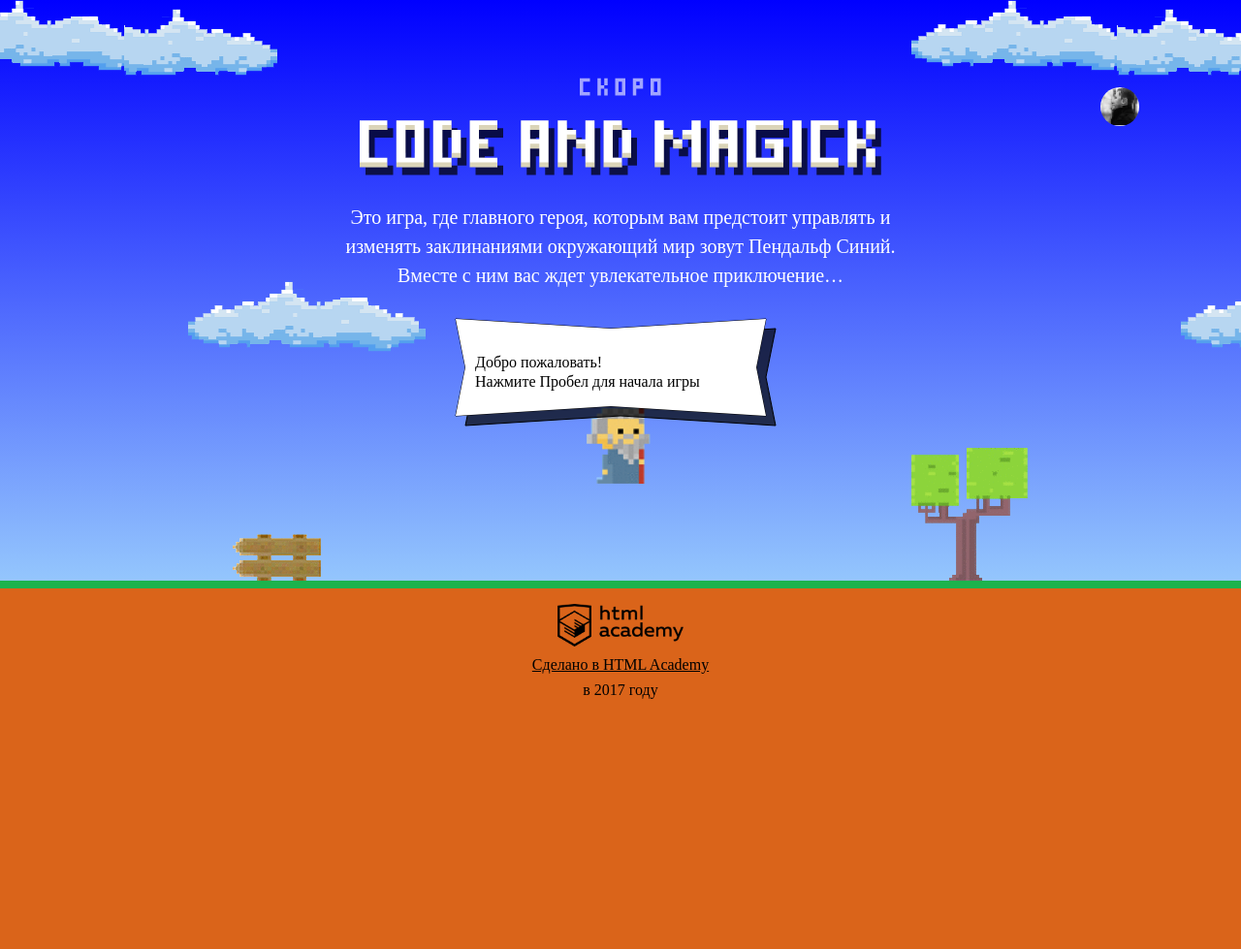
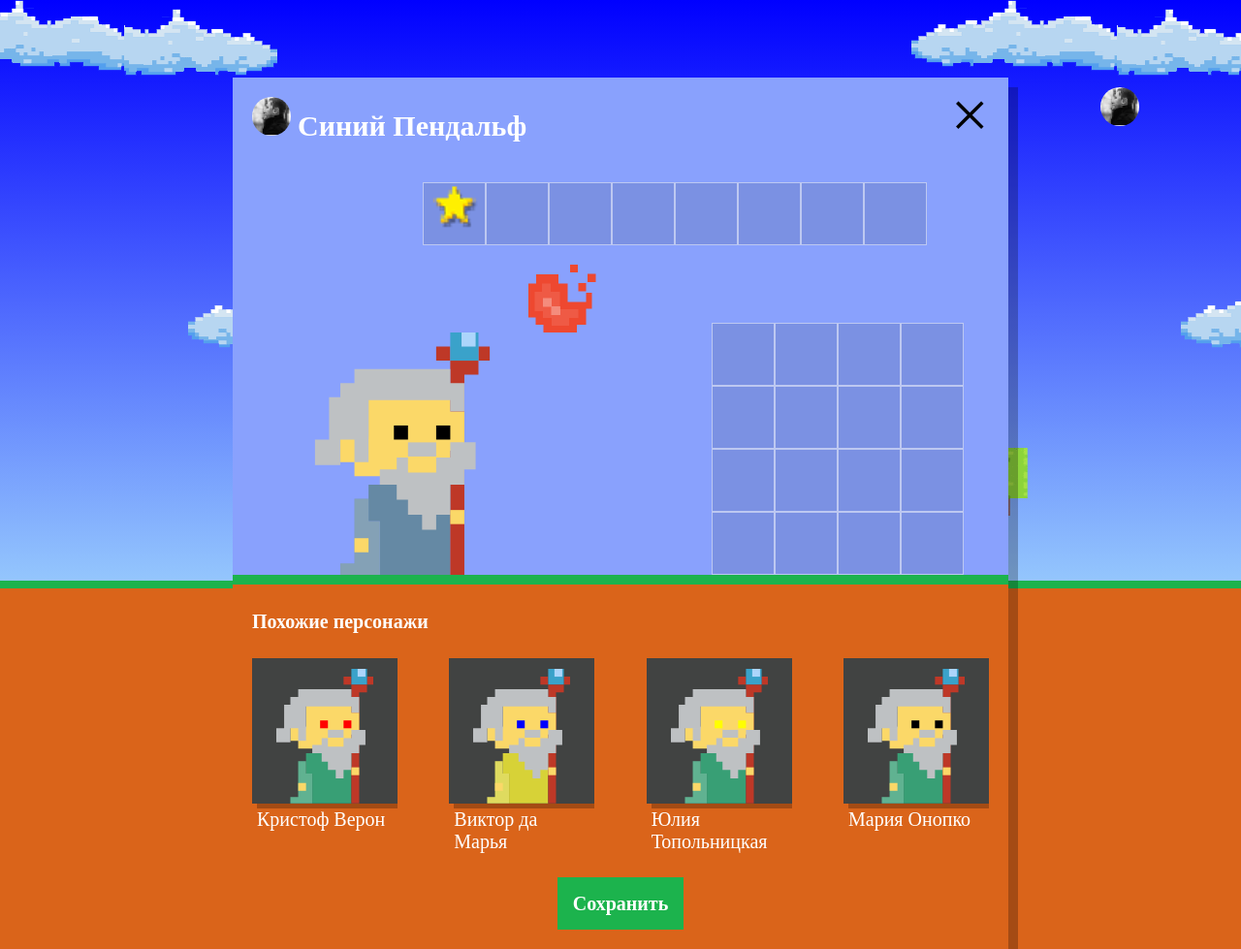
Before and after one commit to NONstop5/870405-code-and-magick, a website: page index.html in a window 1280 px wide. Shown: the whole page at 97% size. Before the commit the page ends 800 px from the top, so only its background shows below. Drawn offline with Linux system fonts and the light colour scheme; a web font is replaced by a local one.

Commit message:
module3-task1

```diff
--- a/index.html
+++ b/index.html
@@ -205,8 +205,10 @@
   }
 </script>
 
+
+<script src="js/game.js"></script>
 <script src="js/stat.js"></script>
-<script src="js/game.js"></script>
+<script src="js/setup.js"></script>
 
 </body>
 </html>
--- /dev/null
+++ b/js/setup.js
@@ -0,0 +1,68 @@
+'use strict';
+
+var showArtifactsShop = function (flag) {
+  var artifactsShop = document.querySelector('.setup');
+  if (flag) {
+    artifactsShop.classList.remove('hidden');
+  }
+};
+
+var showSimilarWizardsList = function (flag) {
+  var similarWizardsList = document.querySelector('.setup-similar');
+  if (flag) {
+    similarWizardsList.classList.remove('hidden');
+  }
+};
+
+var cloneWizardElement = function (wizardTemplate, wizardObj) {
+  var wizard = wizardTemplate.cloneNode(true);
+  wizard.querySelector('.setup-similar-label').textContent = wizardObj['name'];
+  wizard.querySelector('.wizard-coat').style.fill = wizardObj['coatColor'];
+  wizard.querySelector('.wizard-eyes').style.fill = wizardObj['eyesColor'];
+  return wizard;
+};
+
+var getRandomValue = function (maxValue) {
+  return Math.round(Math.random() * maxValue);
+};
+
+var names = ['Иван', 'Хуан Себастьян', 'Мария', 'Кристоф', 'Виктор', 'Юлия', 'Люпита', 'Вашингтон'];
+var lastNames = ['да Марья', 'Верон', 'Мирабелла', 'Вальц', 'Онопко', 'Топольницкая', 'Нионго', 'Ирвинг'];
+var coatColors = ['rgb(101, 137, 164)', 'rgb(241, 43, 107)', 'rgb(146, 100, 161)', 'rgb(56, 159, 117)', 'rgb(215, 210, 55)', 'rgb(0, 0, 0)'];
+var eyeColors = ['black', 'red', 'blue', 'yellow', 'green'];
+
+var wizards = [
+  {
+    'name': names[getRandomValue(7)] + ' ' + lastNames[getRandomValue(7)],
+    'coatColor': coatColors[getRandomValue(5)],
+    'eyesColor': eyeColors[getRandomValue(4)]
+  },
+  {
+    'name': names[getRandomValue(7)] + ' ' + lastNames[getRandomValue(7)],
+    'coatColor': coatColors[getRandomValue(5)],
+    'eyesColor': eyeColors[getRandomValue(4)]
+  },
+  {
+    'name': names[getRandomValue(7)] + ' ' + lastNames[getRandomValue(7)],
+    'coatColor': coatColors[getRandomValue(5)],
+    'eyesColor': eyeColors[getRandomValue(4)]
+  },
+  {
+    'name': names[getRandomValue(7)] + ' ' + lastNames[getRandomValue(7)],
+    'coatColor': coatColors[getRandomValue(5)],
+    'eyesColor': eyeColors[getRandomValue(4)]
+  }
+];
+
+var wizardTemplate = document.querySelector('#similar-wizard-template').content.querySelector('div');
+var wizardsFragment = document.createDocumentFragment();
+
+wizards.forEach(function (wizardObj) {
+  wizardsFragment.appendChild(cloneWizardElement(wizardTemplate, wizardObj));
+});
+
+var setupSimilarList = document.querySelector('.setup-similar-list');
+setupSimilarList.appendChild(wizardsFragment);
+
+showArtifactsShop(true);
+showSimilarWizardsList(true);
```
